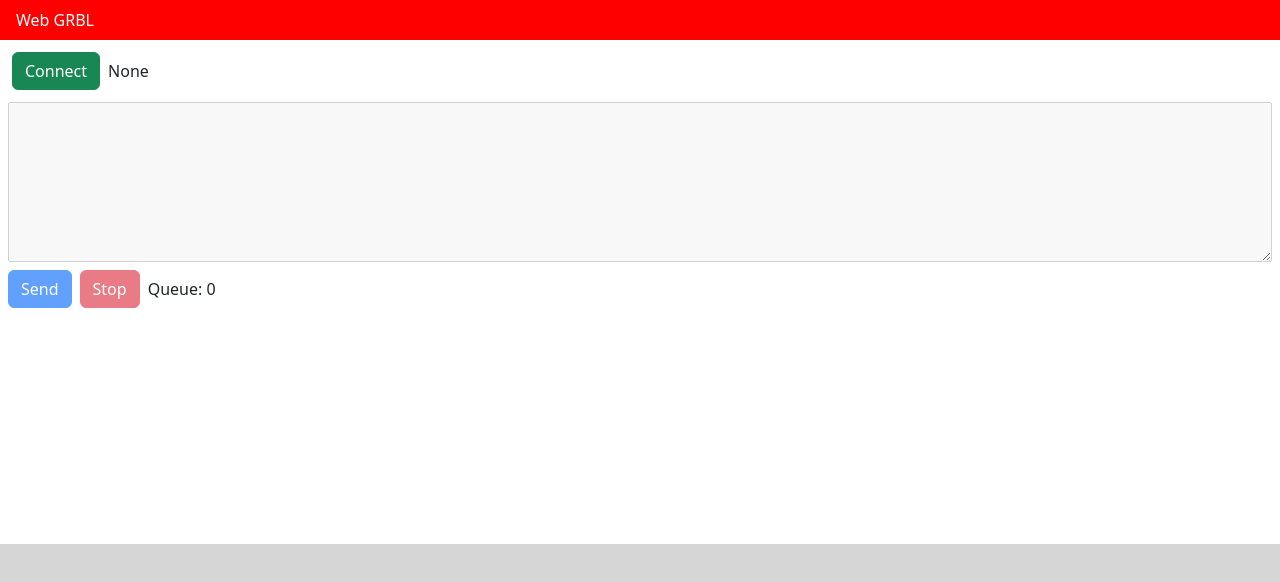
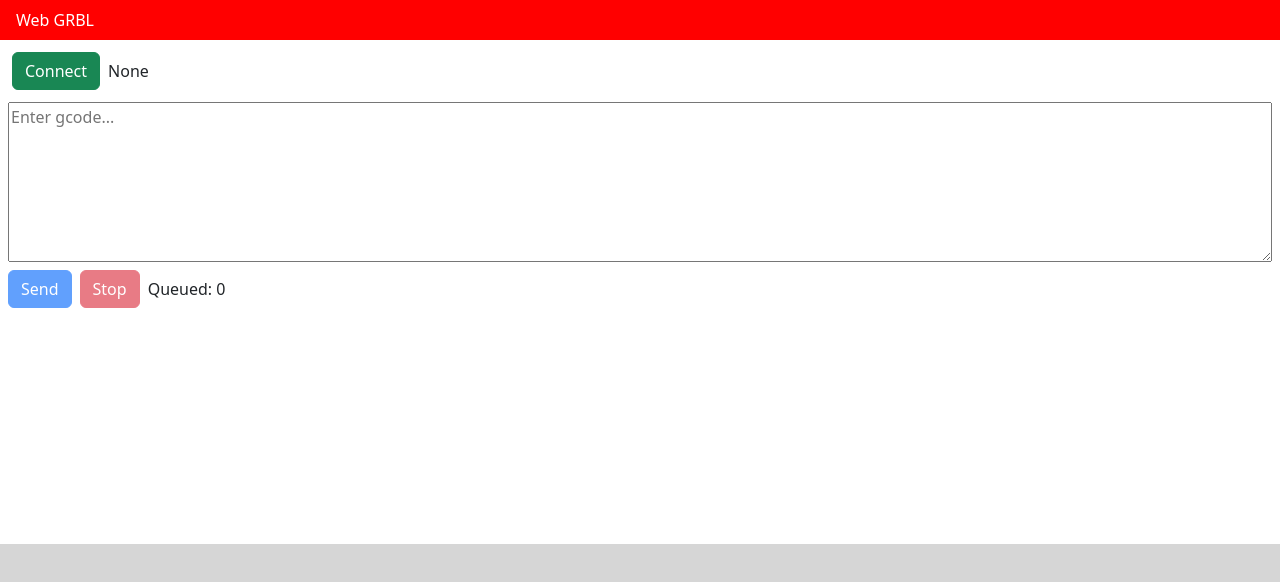
Before and after one commit to VolodymyrBaydalka/WebGRBL, a React (Vite) app: page / in a window 1280 px wide. Shown: the top 582 px of the page. Built offline with nearby package versions, Linux system fonts and the light colour scheme.

Commit message:
Minor refactoring

```diff
--- a/package.json
+++ b/package.json
@@ -5,7 +5,7 @@
   "source": "src/index.html",
   "scripts": {
     "start": "parcel serve",
-    "build": "parcel build --dist-dir docs --no-content-hash --public-url ./"
+    "build": "parcel build --dist-dir docs --no-content-hash --public-url ."
   },
   "author": "",
   "license": "ISC",
--- a/src/GCodeSender/GCodeSender.tsx
+++ b/src/GCodeSender/GCodeSender.tsx
@@ -1,9 +1,9 @@
 import React, { useEffect, useState } from "react";
-import { GrblConnection } from "../core/grblConnection";
+import { GrblClient } from "../core/grblClient";
 import "./GCodeSender.scss";
 
 export function GCodeSender({ gcode }) {
-	const [conn] = useState(() => new GrblConnection())
+	const [conn] = useState(() => new GrblClient())
 	const [connected, setConnected] = useState(false);
 	const [actualGCode, setActualGCode] = useState("");
 	const [status, setStatus] = useState("None");
@@ -42,8 +42,10 @@ export function GCodeSender({ gcode }) {
 	}
 
 	const handleSendClick = async () => {
-		await conn.sendGcode(actualGCode);
-		setActualGCode("");
+		if (connected) {
+			await conn.sendGcode(actualGCode);
+			setActualGCode("");
+		}
 	}
 
 	const handleStopClick = () => conn.stop();
@@ -64,11 +66,11 @@ export function GCodeSender({ gcode }) {
 				)}
 				<div className="__status">{status}</div>
 			</div>
-			<textarea className="__gcode" value={actualGCode} onChange={ev => setActualGCode(ev.target.value)} onKeyDown={handleKeyDown} disabled={!connected}/>
+			<textarea className="__gcode" value={actualGCode} onChange={ev => setActualGCode(ev.target.value)} onKeyDown={handleKeyDown} placeholder="Enter gcode..."/>
 			<div className="hstack gap-2">
 				<button className="btn btn-primary" onClick={handleSendClick} disabled={!connected}>Send</button>
 				<button className="btn btn-danger" onClick={handleStopClick} disabled={!connected}>Stop</button>
-				<div>Queue: {conn.queueSize}</div>
+				<div>Queued: {conn.queueSize}</div>
 			</div>
 			<pre className="__logs">
 				<div className="__logs-content">
--- a/src/core/grblConnection.ts
+++ b/src/core/grblClient.ts
@@ -2,13 +2,13 @@ const serial = (navigator as any).serial;
 
 const newLine = "\n";
 
-export type GrblMessageType = "request" | "response" | "status";
-export type GrblMessage = {
-    type: GrblMessageType;
+export type GrblEventType = "request" | "response" | "status";
+export type GrblEvent = {
+    type: GrblEventType;
     text: string;
 }
 
-export class GrblConnection {
+export class GrblClient {
     #timer: any;
     #serial: any;
     #decoder = new TextDecoder();
@@ -19,7 +19,7 @@ export class GrblConnection {
     baudRate: number = 115200;
     statusInterval: number = 1000;
 
-    onMessage: (m: GrblMessage) => void;
+    onMessage: (m: GrblEvent) => void;
 
     get connected() {
         return !!this.#serial;
@@ -98,7 +98,7 @@ export class GrblConnection {
     }
 
     async #processMessage(line: string) {
-        let type: GrblMessageType = "response";
+        let type: GrblEventType = "response";
 
         if (line.startsWith("<")) {
             type = "status";
```
Also changed, not shown: 2 other files (tests, documents, lock files or other folders).
